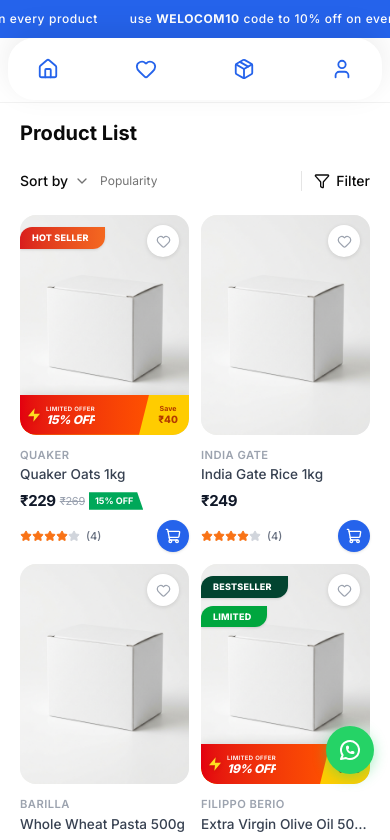
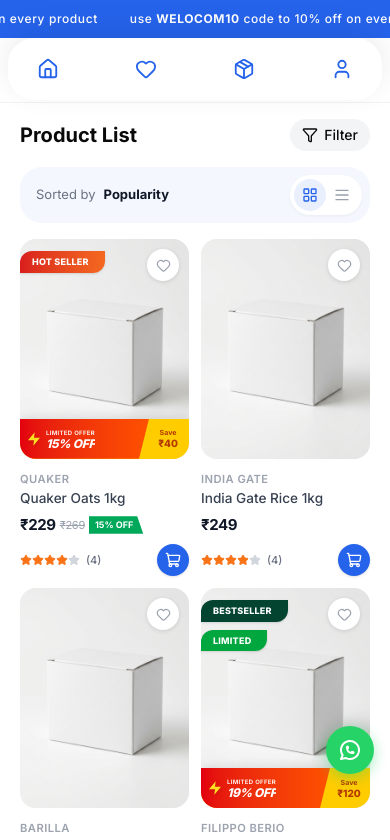
Before and after one commit to haris123-cyber/woxly.live, a Next.js app: page /shop in a window 390 px wide. Shown: the top 840 px of the page. Built offline with nearby package versions, Linux system fonts and the light colour scheme.

Commit message:
ui final  updation

```diff
--- a/src/app/page.tsx
+++ b/src/app/page.tsx
@@ -34,7 +34,7 @@
         )}
         <Link
           href={link}
-          className="text-[10px] sm:text-xs font-bold uppercase tracking-[0.12em] text-black-600 hover:text-black-700 shrink-0 inline-flex items-center gap-1 text-muted-foreground"
+          className="text-[10px] sm:text-xs font-bold uppercase tracking-[0.12em] text-primary hover:text-primary/80 shrink-0 inline-flex items-center gap-1 text-muted-foreground"
         >
           See all
           <ArrowRight className="w-3.5 h-3.5 " strokeWidth={2} />
@@ -121,7 +121,7 @@
           </p>
           <Link
             href="/shop"
-            className="text-[10px] sm:text-xs font-bold uppercase tracking-[0.12em] text-black-600 hover:text-black-700 shrink-0 inline-flex items-center gap-1 text-muted-foreground"
+            className="text-[10px] sm:text-xs font-bold uppercase tracking-[0.12em] text-primary hover:text-primary/80 shrink-0 inline-flex items-center gap-1 text-muted-foreground"
           >
             See all
             <ArrowRight className="w-3.5 h-3.5" strokeWidth={2} />
--- a/src/app/shop/page.tsx
+++ b/src/app/shop/page.tsx
@@ -35,6 +35,7 @@
   MoreHorizontal,
   LayoutGrid,
   ArrowLeft,
+  AlignJustify,
 } from "lucide-react";
 import { Sheet, SheetContent } from "@/components/ui/sheet";
 
@@ -59,6 +60,7 @@
   const [sortBy, setSortBy] = useState("popular");
   const [searchQuery, setSearchQuery] = useState("");
   const [activeCategory, setActiveCategory] = useState<string | null>(null);
+  const [viewMode, setViewMode] = useState<"grid" | "list">("grid");
 
   const priceBounds = useMemo(() => {
     const prices = PRODUCTS.map((p) => p.price);
@@ -403,44 +405,50 @@
     <div className="bg-background min-h-screen pb-12 overflow-x-hidden">
       {/* ── MOBILE LAYOUT ── */}
       <div className="lg:hidden px-5 pt-4 pb-8">
-        <h1 className="text-xl font-bold text-foreground mb-4">Product List</h1>
+        <div className="flex items-center justify-between mb-4">
+          <h1 className="text-xl font-bold text-foreground">Product List</h1>
+          <button
+            type="button"
+            onClick={() => setFilterOpen(true)}
+            className="flex items-center gap-1.5 text-sm font-medium text-foreground bg-gray-100 px-3 py-1.5 rounded-full"
+          >
+            <Filter className="w-4 h-4" />
+            Filter
+            {activeFiltersCount > 0 && (
+              <span className="w-5 h-5 rounded-full bg-primary text-primary-foreground text-[10px] font-bold flex items-center justify-center">
+                {activeFiltersCount}
+              </span>
+            )}
+          </button>
+        </div>
 
 
 
         {/* Sort / Filter bar */}
         <div className="relative mb-4">
-          <div className="flex items-center justify-between gap-2 py-2 ">
+          <div className="flex items-center justify-between gap-2 p-2 pl-4 bg-primary/5 rounded-2xl">
             <button
               type="button"
               onClick={() => setSortMenuOpen((v) => !v)}
-              className="flex items-center gap-1.5 text-sm font-medium text-foreground"
+              className="flex items-center gap-1 text-[13px] text-gray-500"
             >
-              Sort by
-              {sortMenuOpen ? (
-                <ChevronUp className="w-4 h-4 text-muted-foreground" />
-              ) : (
-                <ChevronDown className="w-4 h-4 text-muted-foreground" />
-              )}
-              <span className="text-xs text-muted-foreground font-normal ml-1 truncate max-w-[100px]">
-                {sortLabel}
-              </span>
+              Sorted by <span className="font-bold text-gray-900 ml-1">{sortLabel}</span>
             </button>
 
-            <div className="flex items-center gap-3">
-
-              <span className="w-px h-5 bg-border" />
+            <div className="flex items-center bg-white rounded-full p-1 shadow-[0_1px_3px_rgba(0,0,0,0.05)]">
               <button
                 type="button"
-                onClick={() => setFilterOpen(true)}
-                className="flex items-center gap-1.5 text-sm font-medium text-foreground"
+                onClick={() => setViewMode("grid")}
+                className={`w-8 h-8 rounded-full flex items-center justify-center transition-colors ${viewMode === 'grid' ? 'bg-primary/10 text-primary' : 'text-gray-400 hover:text-gray-600'}`}
               >
-                <Filter className="w-4 h-4" />
-                Filter
-                {activeFiltersCount > 0 && (
-                  <span className="w-5 h-5 rounded-full bg-primary text-primary-foreground text-[10px] font-bold flex items-center justify-center">
-                    {activeFiltersCount}
-                  </span>
-                )}
+                <LayoutGrid className="w-4 h-4" />
+              </button>
+              <button
+                type="button"
+                onClick={() => setViewMode("list")}
+                className={`w-8 h-8 rounded-full flex items-center justify-center transition-colors ${viewMode === 'list' ? 'bg-primary/10 text-primary' : 'text-gray-400 hover:text-gray-600'}`}
+              >
+                <AlignJustify className="w-4 h-4" />
               </button>
             </div>
           </div>
@@ -639,10 +647,10 @@
 
 
 
-        {/* Product grid — 2 columns */}
-        <div className="grid grid-cols-2 gap-3 sm:gap-4">
+        {/* Product grid — 2 columns or list */}
+        <div className={viewMode === 'grid' ? "grid grid-cols-2 gap-3 sm:gap-4" : "flex flex-col"}>
           {filteredProducts.map((product) => (
-            <ProductCard key={product.id} product={product} />
+            <ProductCard key={product.id} product={product} layout={viewMode} />
           ))}
 
           {filteredProducts.length === 0 && (
--- a/src/components/product/ProductCard.tsx
+++ b/src/components/product/ProductCard.tsx
@@ -11,6 +11,7 @@
 
 interface ProductCardProps {
   product: Product;
+  layout?: "grid" | "list";
 }
 
 function OfferLabel({ discountPercentage, originalPrice, price }: { discountPercentage: number, originalPrice?: number, price: number }) {
@@ -18,7 +19,7 @@
   const saveAmount = originalPrice ? Math.round(originalPrice - price) : 0;
 
   return (
-    <div className="absolute bottom-0 left-0 right-0 z-10 overflow-hidden rounded-b-[16px] shadow-[0_-2px_10px_rgba(0,0,0,0.1)] transition-opacity duration-300 md:group-hover:opacity-0 pointer-events-none">
+    <div className="absolute bottom-0 left-0 right-0 z-10 overflow-hidden shadow-[0_-2px_10px_rgba(0,0,0,0.1)] transition-opacity duration-300 md:group-hover:opacity-0 pointer-events-none">
       <div className="flex w-full h-[40px] sm:h-[48px] bg-[#ffcc00] relative">
         {/* Slanted red background using clip-path */}
         <div className="absolute inset-0 right-[40px] sm:right-[50px] bg-gradient-to-r from-[#e3000f] to-[#ff5100]" style={{ clipPath: "polygon(0 0, 100% 0, calc(100% - 10px) 100%, 0 100%)" }} />
@@ -47,7 +48,7 @@
   );
 }
 
-export function ProductCard({ product }: ProductCardProps) {
+export function ProductCard({ product, layout = "grid" }: ProductCardProps) {
   const addItem = useCartStore((state) => state.addItem);
   const router = useRouter();
   const { toggleItem, isInWatchlist } = useWatchlistStore();
@@ -78,11 +79,12 @@
   return (
     <Link
       href={`/products/${product.slug}`}
-      className="group block min-w-0"
+      className={`group ${layout === 'list' ? 'flex flex-row gap-3 sm:gap-4 bg-white rounded-2xl mb-4 border-0' : 'block min-w-0'}`}
       style={{ textDecoration: "none" }}
     >
       <div
-        style={{
+        className={`${layout === 'list' ? 'w-[150px] sm:w-[190px] shrink-0 aspect-square' : ''}`}
+        style={layout === 'grid' ? {
           position: "relative",
           width: "100%",
           paddingBottom: "130%",
@@ -90,6 +92,11 @@
           overflow: "hidden",
           background: "#f5f5f5",
           marginBottom: "12px",
+        } : {
+          position: "relative",
+          borderRadius: "12px",
+          overflow: "hidden",
+          background: "#f5f5f5",
         }}
       >
         <Image
@@ -199,7 +206,7 @@
 
       </div>
 
-      <div>
+      <div className={layout === 'list' ? 'flex-1 min-w-0 flex flex-col justify-center py-2 pr-2 sm:pr-4' : ''}>
         <p style={{ fontSize: "0.7rem", color: "#9ca3af", fontWeight: 600, marginBottom: "2px", textTransform: "uppercase", letterSpacing: "0.04em" }}>
           {brand}
         </p>
@@ -238,18 +245,31 @@
                 <Star key={i} className={`w-3 h-3 ${i < Math.floor(product.rating || 0) ? "fill-current" : "text-gray-300 fill-gray-300"}`} />
               ))}
             </div>
-            <span className="text-[11px] text-gray-500 font-medium">({product.reviews || 0})</span>
+            <span className="text-[11px] text-gray-500 font-medium">{product.reviews ? `(${product.reviews})` : 'No reviews yet'}</span>
           </div>
 
+          {layout === 'grid' && (
+            <button
+              onClick={handleAddToCart}
+              disabled={!product.inStock}
+              className={`lg:hidden flex shrink-0 items-center justify-center w-8 h-8 rounded-full text-white shadow-sm transition-transform active:scale-95 ${product.inStock ? "bg-primary" : "bg-gray-400"}`}
+              aria-label={product.inStock ? "Add to cart" : "Out of stock"}
+            >
+              <ShoppingCart className="w-4 h-4" />
+            </button>
+          )}
+        </div>
+
+        {layout === 'list' && (
           <button
             onClick={handleAddToCart}
             disabled={!product.inStock}
-            className={`lg:hidden flex shrink-0 items-center justify-center w-8 h-8 rounded-full text-white shadow-sm transition-transform active:scale-95 ${product.inStock ? "bg-primary" : "bg-gray-400"}`}
-            aria-label={product.inStock ? "Add to cart" : "Out of stock"}
+            className={`mt-2 sm:mt-3 w-full py-2 sm:py-2 rounded-xl text-white font-bold text-[13px] sm:text-sm flex items-center justify-center gap-1.5 sm:gap-2 transition-opacity hover:opacity-90 ${product.inStock ? "bg-primary" : "bg-primary/80"}`}
           >
-            <ShoppingCart className="w-4 h-4" />
+            <ShoppingCart className="w-3.5 h-3.5 sm:w-4 sm:h-4" />
+            <span className="truncate">{product.inStock ? "Add to cart" : "Out of stock"}</span>
           </button>
-        </div>
+        )}
       </div>
     </Link>
   );
```
Also changed, not shown: src/app/products/[slug]/page.tsx (+110 -29 lines).
